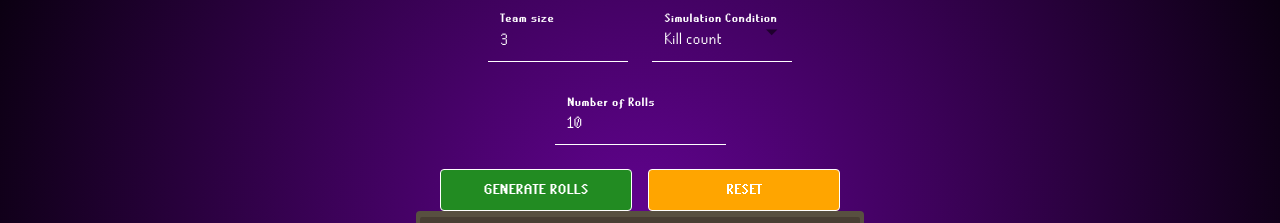
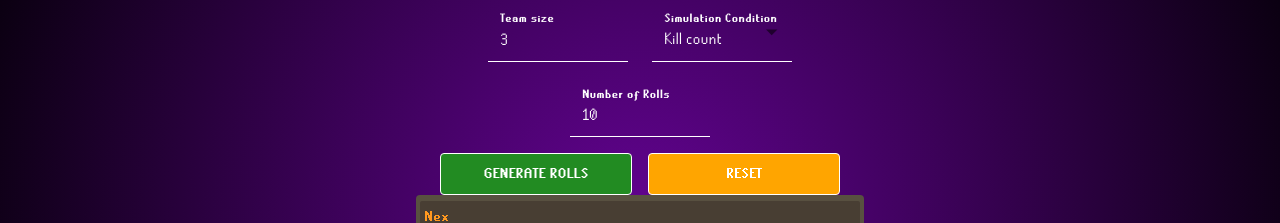
Before and after one commit to Teekiz/nex-sim, a React (Vite) app: page / in a window 1280 px wide. Shown: the part 187-410 px from the top of the page. Built offline with nearby package versions, Linux system fonts and the light colour scheme.

Commit message:
Fixed selectitems and roll count sizing.

```diff
--- a/src/app/App.tsx
+++ b/src/app/App.tsx
@@ -90,6 +90,7 @@ function App() {
                 styleOverrides: {
                     root:{
                         width: "100%",
+                        margin: 0,
                     }
                 }
             }
--- a/src/app/components/controls/condition_controls/CollapseComponents.tsx
+++ b/src/app/components/controls/condition_controls/CollapseComponents.tsx
@@ -1,8 +1,7 @@
-import Box from "@mui/material/Box";
-import {Collapse} from "@mui/material";
+import {Box, Collapse, Stack} from "@mui/material";
 import {Condition} from "../../../../lib/enum/conditions.ts";
 import TextField from "@mui/material/TextField";
-import ItemsCheckbox from "../ItemsCheckbox.tsx";
+import ItemsCheckbox from "./ItemsCheckbox.tsx";
 
 interface CollapseComponentsProps {
     condition: Condition;
@@ -14,11 +13,12 @@ interface CollapseComponentsProps {
 
 export default function CollapseComponents({condition, rolls, setRolls, selectedItems, handleItemSelection}: CollapseComponentsProps) {
     return (
-        <><Box sx={{display: "contents"}}>
+        <Stack useFlexGap={true} width={"100%"} direction="column" alignItems="center" flexWrap={"wrap"} justifyContent={"center"}>
+            {/* Number of rolls input */}
+            <Box sx={{width: 140}}>
                 <Collapse in={condition === Condition.UNTIL_ROLL_COUNT ||
                     condition === Condition.UNTIL_UNIQUE_COUNT ||
                     condition === Condition.UNTIL_SHARD_COUNT}>
-                <Box sx={{mt: 2}}>
                     <TextField
                         label="Number of Rolls"
                         variant="filled"
@@ -26,16 +26,17 @@ export default function CollapseComponents({condition, rolls, setRolls, selected
                         onChange={(e) => setRolls(Number(e.target.value))}
                         type={"text"}
                         inputMode={"numeric"}/>
+                </Collapse>
             </Box>
-            </Collapse>
-        </Box><Box sx={{display: "contents"}}>
+
+            {/* Select item input */}
+            <Box sx={{maxWidth: 500}}>
                 <Collapse in={condition === Condition.UNTIL_SELECTED_ITEMS}>
-                <Box sx={{mt: 2}}>
                     <ItemsCheckbox
                         handleSelected={handleItemSelection}
                         selectedIds={selectedItems}/>
+                </Collapse>
             </Box>
-            </Collapse>
-        </Box></>
+        </Stack>
     );
 }
--- a/src/app/components/controls/ItemsCheckbox.tsx
+++ b/src/app/components/controls/condition_controls/ItemsCheckbox.tsx
@@ -1,6 +1,6 @@
 import {Checkbox, FormControl, FormControlLabel, FormGroup, FormLabel, Grid} from "@mui/material";
-import {useItemsStore} from "../../../stores/itemStore.ts";
-import {Tables} from "../../../lib/enum/tables.ts";
+import {useItemsStore} from "../../../../stores/itemStore.ts";
+import {Tables} from "../../../../lib/enum/tables.ts";
 
 interface ItemCheckboxProps {
     selectedIds: number[];
@@ -13,10 +13,10 @@ export default function ItemsCheckbox({selectedIds, handleSelected}: ItemCheckbo
 
     //todo - make the dropdown hidable
     return (
-            <FormControl sx={{ m: 3 }} component="fieldset" variant="standard">
-                <FormLabel component="legend">Select items</FormLabel>
+            <FormControl component="fieldset" variant="standard">
+                <FormLabel component="legend" sx={{fontFamily: "RunescapeBold", fontSize: 16}}>Select items</FormLabel>
                 <FormGroup>
-                    <Grid container spacing={1} columns={3} alignSelf={"center"} sx={{border: "1px solid white", borderRadius: "4px", padding: "20px", marginTop: "10px"}}>
+                    <Grid container spacing={1} columns={{xs: 1, sm: 2}} alignSelf={"center"} sx={{border: "1px solid white", borderRadius: "4px", padding: "10px"}}>
                         {selectableItems.map((item) => (
                             <Grid size={1} key={item.id}>
                                 <FormControlLabel
```
Lines whose indentation alone changed are shown as unchanged.
